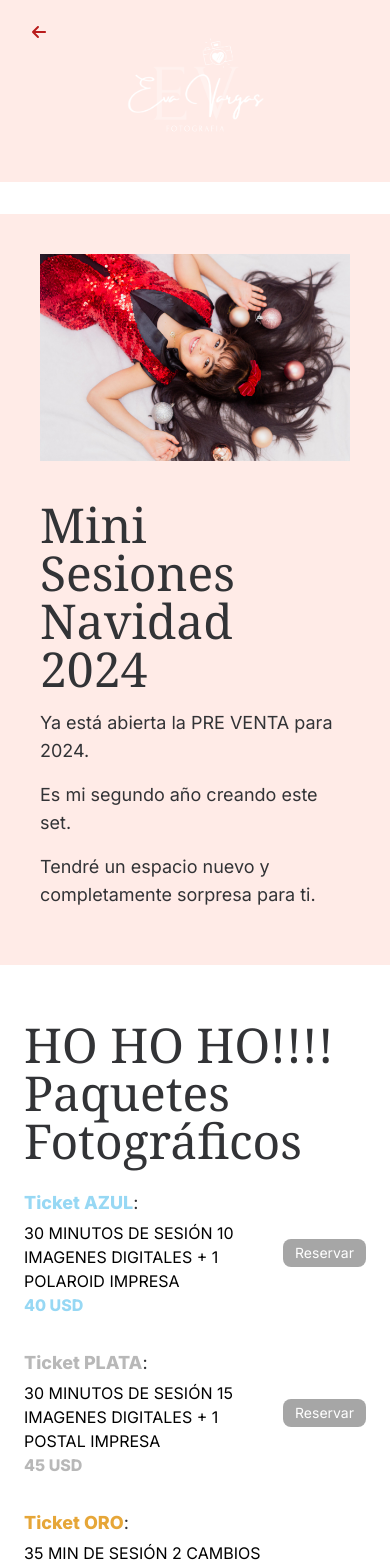
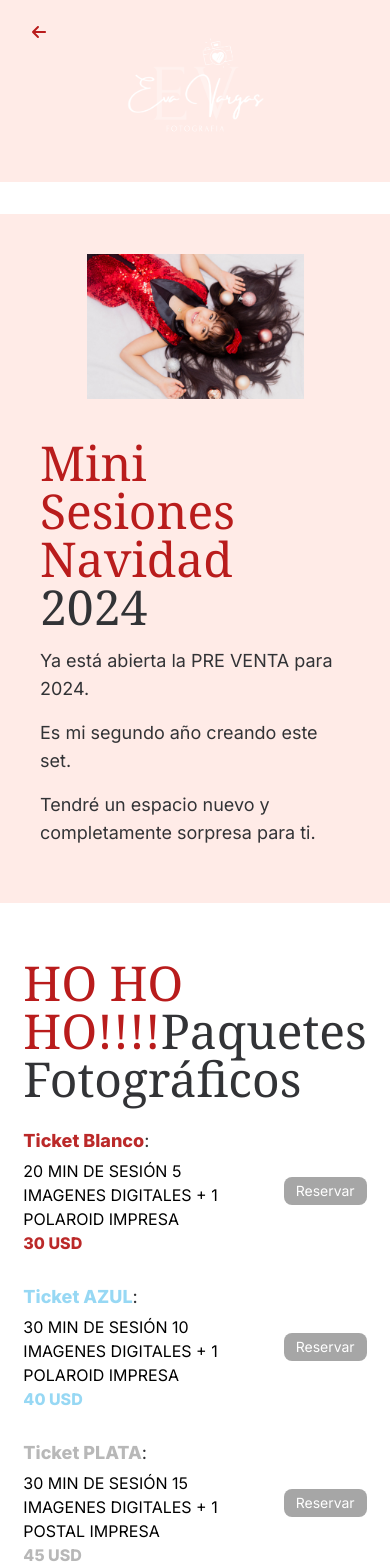
Before and after one commit to evacvargas/soyevaph, a Next.js app: page /miniShoots/christmas in a window 390 px wide. Shown: the top 1568 px of the page. Built offline with nearby package versions, Linux system fonts and the light colour scheme; what tailwind-clip-path would draw is missing.

Commit message:
add ticket

```diff
--- a/src/app/miniShoots/christmas/page.js
+++ b/src/app/miniShoots/christmas/page.js
@@ -48,11 +48,11 @@ export default function Navidad() {
           <Image
             src={xmasPic}
             alt="Mini Sesión Navidad"
-            width="100%"
-            height={600}
+            width="70%"
+            height={400}
           />
         </div>
-        <h1 className="font-serif text-5xl text-[#323336] mb-4">
+        <h1 className="font-serif text-5xl text-red-700 mb-4">
           Mini Sesiones Navidad <span className="font-serif text-5xl text-[#323336]">2024</span>
         </h1>
         <p className="text-lg text-[#323336] mb-4">
@@ -66,21 +66,26 @@ export default function Navidad() {
         </p>
       </section>
 
-      <section className="bg-white p-6 md:p-12 flex flex-col md:flex-row gap-8">
+      <section className="bg-white p-6 md:p-12 flex flex-col md:flex-row gap-8 items-center">
         <div className="flex-1">
           <h1 className="font-serif text-5xl text-[#323336] mb-6">
-            HO HO HO!!!! Paquetes Fotográficos
+            <span className="text-red-700">HO HO HO!!!!</span>Paquetes Fotográficos
           </h1>
           <div className="max-w-2xl flex flex-col gap-4">
             {[
               {
+                name: "Ticket Blanco",
+                description: "20 MIN DE SESIÓN\n5 IMAGENES DIGITALES + 1 POLAROID IMPRESA",
+                cost: "30 USD",
+              },
+              {
                 name: "Ticket AZUL",
-                description: "30 MINUTOS DE SESIÓN\n10 IMAGENES DIGITALES + 1 POLAROID IMPRESA",
+                description: "30 MIN DE SESIÓN\n10 IMAGENES DIGITALES + 1 POLAROID IMPRESA",
                 cost: "40 USD",
               },
               {
                 name: "Ticket PLATA",
-                description: "30 MINUTOS DE SESIÓN\n15 IMAGENES DIGITALES + 1 POSTAL IMPRESA",
+                description: "30 MIN DE SESIÓN\n15 IMAGENES DIGITALES + 1 POSTAL IMPRESA",
                 cost: "45 USD",
               },
               {
@@ -101,7 +106,7 @@ export default function Navidad() {
                 ig: "https://www.instagram.com/bryanninor",
               },
             ].map((ticket) => (
-              <div className="flex items-start mb-4" key={ticket.name}>
+              <div className="flex items-start mb-3" key={ticket.name}>
                 <div className="flex-1">
                   <h1 className="text-lg text-[#323336] mb-1">
                     <span className={`font-extrabold ${ticket.name === "Ticket AZUL" ? "text-[#97d8f4]" : ticket.name === "Ticket PLATA" ? "text-[#b8b8b8]" : ticket.name === "Ticket ORO" ? "text-[#e6a638]" : ticket.name === "Ticket PLATINO" ? "text-[#2c9d93]" : "text-[#bb2929]"}`}>{ticket.name}</span>:
@@ -130,7 +135,7 @@ export default function Navidad() {
               </div>
             ))}
           </div>
-          <div>
+          <div className="w-[70%] mt-7">
             <p className="text-lg text-[#b92a49] mb-1 font-bold">
               POR FAVOR LEER
             </p>
@@ -138,10 +143,14 @@ export default function Navidad() {
               Se muestran los costos full, en pre venta aplicamos el 25% de Descuento a cada ticket.
             </p>
             <p className="text-lg text-[#323336] mb-4">
+              <span className="font-bold text-[#b92a49]"> Ticket Blanco </span>:
+              No aplica para PRE VENTA - Ni sorteos.
+            </p>
+            <p className="text-lg text-[#323336] mb-4">
               No hay reembolsos en ediciones como esta - siempre puedes utilizar tu crédito para otra fecha y hora si no puede asistir.
               <span className="font-bold text-[#b92a49]"> Gracias por tu comprensión. </span>
             </p>
-        </div>
+          </div>
         </div>
           <Carousel images={christmasImages} intervalTime={3000}/>
       </section>
--- a/src/components/Carousel.jsx
+++ b/src/components/Carousel.jsx
@@ -2,7 +2,7 @@ import { useState, useEffect } from 'react';
 import Image from 'next/image';
 
 const Carousel = ({ images, intervalTime = 3000 }) => {
-  const [currentIndex, setCurrentIndex] = useState(1); // Empezamos en el primer elemento real
+  const [currentIndex, setCurrentIndex] = useState(1);
   const [isTransitioning, setIsTransitioning] = useState(false);
 
   const extendedImages = [images[images.length - 1], ...images, images[0]];
@@ -31,7 +31,7 @@ const Carousel = ({ images, intervalTime = 3000 }) => {
   }, [currentIndex, extendedImages.length, isTransitioning]);
 
   return (
-    <div className="carousel-container w-full max-w-xl overflow-hidden relative">
+    <div className="carousel-container w-full max-w-xl overflow-hidden relative h-1/2">
       <div
         className={`carousel flex transition-transform duration-500 ease-in-out ${isTransitioning ? '' : 'transition-none'}`}
         style={{ transform: `translateX(-${currentIndex * 100}%)` }}
```
Also changed, not shown: 2 other files (tests, documents, lock files or other folders).
